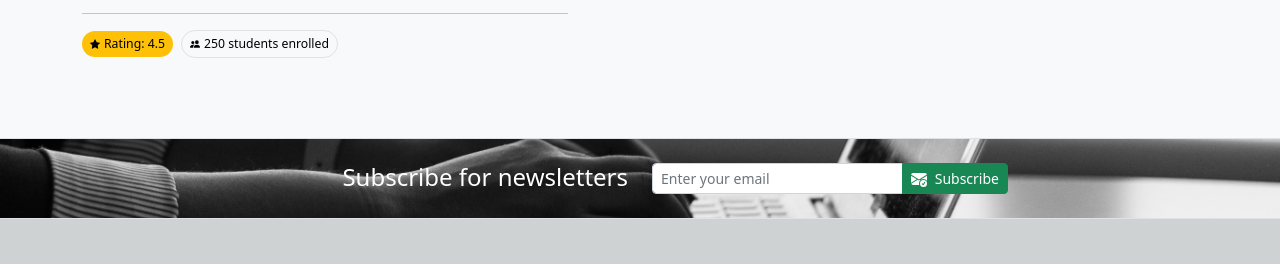
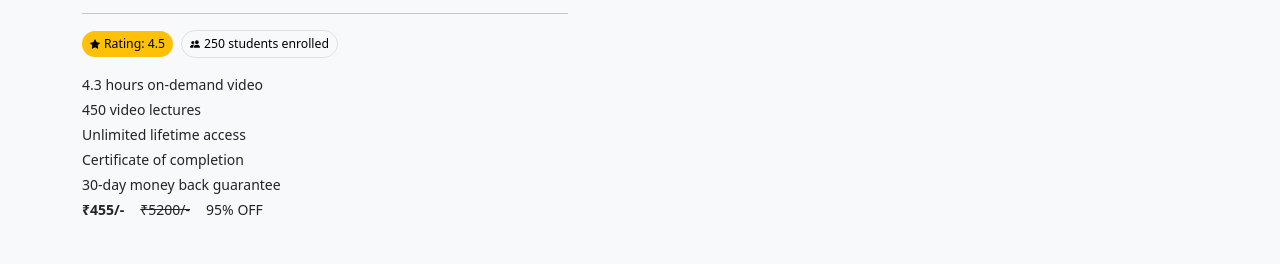
Before and after one commit to CharanNaga/Professional-Website, a plain HTML site: page single-course.html in a window 1280 px wide. Shown: the part 258-522 px from the top of the page. Drawn offline with nearby package versions, Linux system fonts and the light colour scheme; a web font is replaced by a local one.

Commit message:
Modified single-course.html to create course metadata

```diff
--- a/single-course.html
+++ b/single-course.html
@@ -140,6 +140,31 @@
                                 250 students enrolled
                             </span>
                         </div>
+
+                        <!-- Course Metadata -->
+                        <div class="course-data mb-2 small">
+                            <p class="mb-1 d-flex align-items-center">
+                                4.3 hours on-demand video
+                            </p>
+                            <p class="mb-1 d-flex align-items-center">
+                                450 video lectures
+                            </p>
+                            <p class="mb-1 d-flex align-items-center">
+                                Unlimited lifetime access
+                            </p>
+                            <p class="mb-1 d-flex align-items-center">
+                                Certificate of completion
+                            </p>
+                            <p class="mb-1 d-flex align-items-center">
+                                30-day money back guarantee
+                            </p>
+                            <p class="mb-1 d-flex align-items-center">
+                                <strong>₹455/-</strong>
+                                <span class="ms-3"><del>₹5200/-</del></span>
+                                <span class="ms-3">95% OFF</span>
+                            </p>
+                        </div>
+                        <!-- Course Metadata -->
                     </div>
                     <!-- Course Header description-->
                 </div>
```
